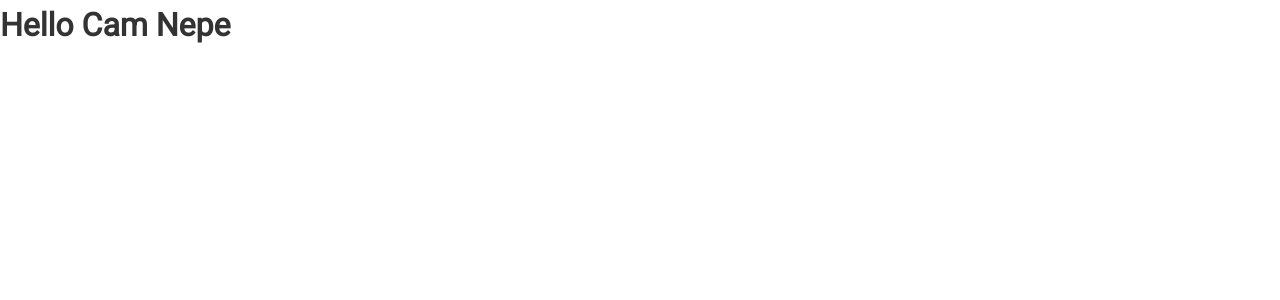
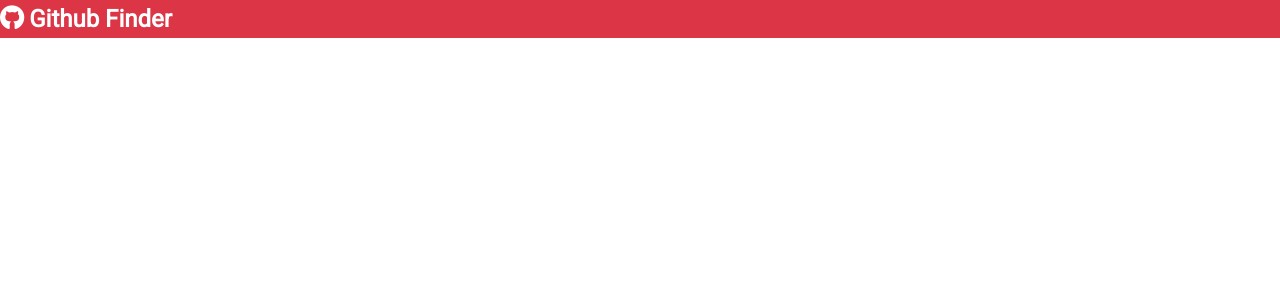
Before and after one commit to Nepcam/github-finder-react, a React (Create React App) app: page / in a window 1280 px wide. Shown: the top 300 px of the page. Built offline with nearby package versions, Linux system fonts and the light colour scheme.

Commit message:
components, props and PropTypes

```diff
--- a/public/index.html
+++ b/public/index.html
@@ -6,6 +6,12 @@
     <meta name="viewport" content="width=device-width, initial-scale=1" />
     <meta name="theme-color" content="#000000" />
     <link rel="manifest" href="%PUBLIC_URL%/manifest.json" />
+    <link
+      rel="stylesheet"
+      href="https://use.fontawesome.com/releases/v5.6.1/css/all.css"
+      integrity="sha384-gfdkjb5BdAXd+lj+gudLWI+BXq4IuLW5IT+brZEZsLFm++aCMlF1V92rMkPaX4PP"
+      crossorigin="anonymous"
+    />
     <title>Github Finder</title>
   </head>
   <body>
--- a/src/App.js
+++ b/src/App.js
@@ -1,17 +1,17 @@
 import React, {Component} from 'react';
+import Navbar from './components/layout/Navbar';
 import './App.css';
 
 class App extends Component {
-  render () {
-    const name = 'Cam Nepe';
-    const loading = false;
-    const showName = true;
+  render() {
     return (
-      <div className="App">
-        {loading ? <h4>Loading...</h4> : <h1>Hello {showName && name}</h1>}
+      <div className='App'>
+        <Navbar title='Github Finder' icon='fab fa-github' />
       </div>
     );
   }
 }
 
 export default App;
+
+// App.js is the parent component
--- /dev/null
+++ b/src/components/layout/Navbar.js
@@ -0,0 +1,26 @@
+import React, {Component} from 'react';
+import PropTypes from 'prop-types';
+
+export class Navbar extends Component {
+  static defaultProps = {
+    title: 'Github Finder',
+    icon: 'fab fa-github',
+  };
+
+  static propTypes = {
+    title: PropTypes.string.isRequired,
+    icon: PropTypes.string.isRequired,
+  };
+
+  render() {
+    return (
+      <nav className='nabar bg-primary'>
+        <h1>
+          <i className={this.props.icon} /> {this.props.title}
+        </h1>
+      </nav>
+    );
+  }
+}
+
+export default Navbar;
```
